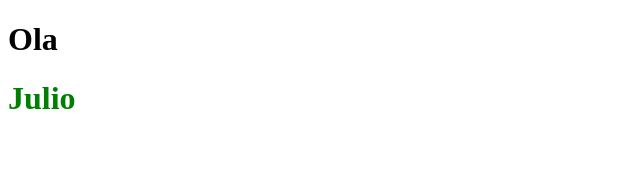
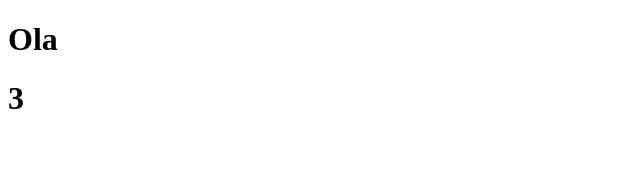
Before and after one commit to juliocesardemoraes/zeus-reactjs, a React (Vite) app: page / in a window 1280 px wide. Shown: the top 170 px of the page, without its empty margins (0-640 px from the left). Built offline with nearby package versions, Linux system fonts and the light colour scheme.

Commit message:
feat: add exercise jsx

```diff
--- a/src/Name.jsx
+++ b/src/Name.jsx
@@ -1,5 +1,10 @@
-import style from "./name.module.css";
+export default function Name() {
+  const age = 29;
+  const name = "Julio";
 
-export default function Name() {
-  return <h1 className={style["text-green"]}>Julio</h1>;
+  const getName = () => {
+    return `${name} : ${age}`;
+  };
+
+  return <h1>{1 + 2}</h1>;
 }
```
